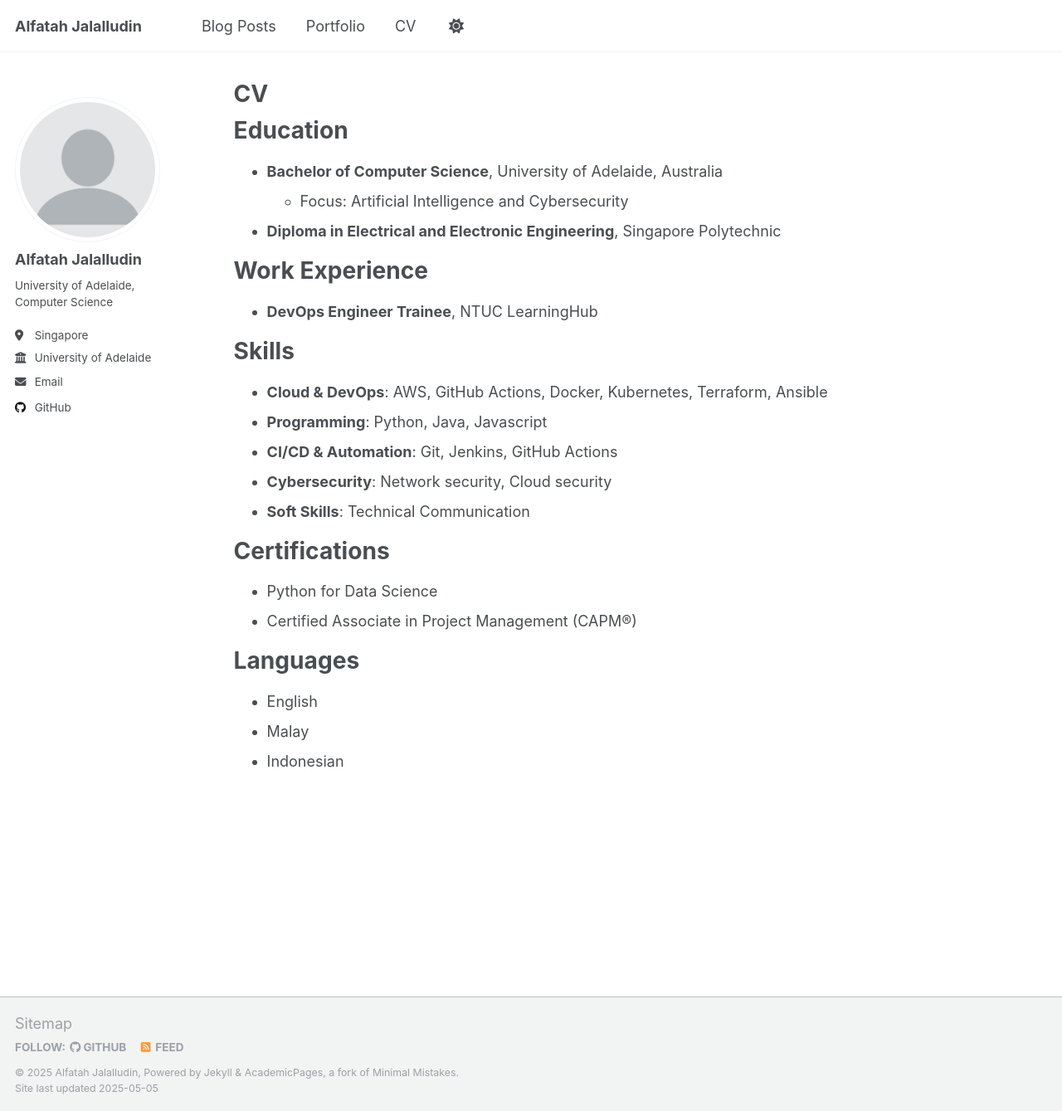
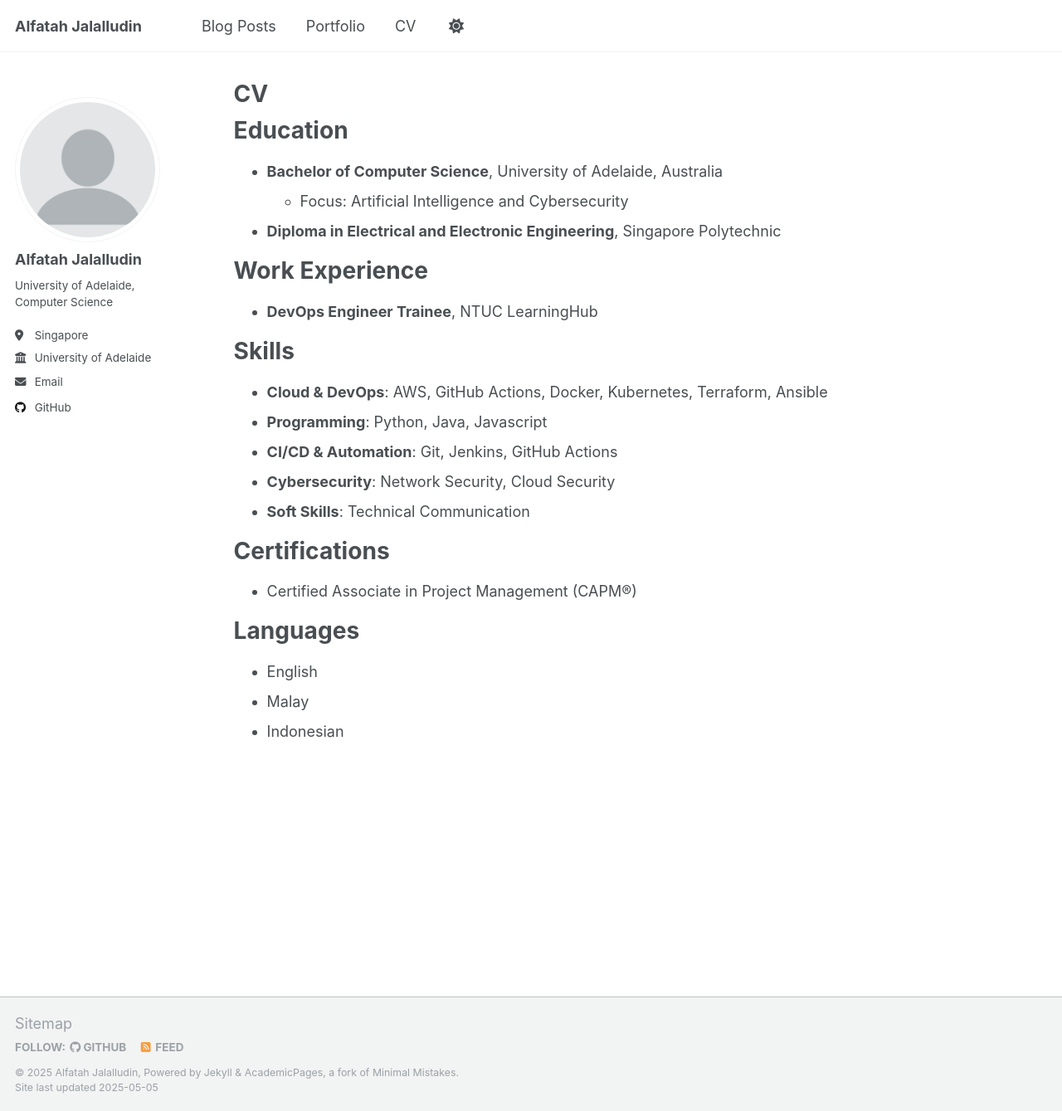
Before and after one commit to al-fatah/al-fatah.github.io, a Jekyll site: the page built from _pages/cv.md, in a window 1280 px wide and 1339 px high. Shown: the whole window at 83% size. Built offline with Jekyll 4.4.1, drawn with Linux system fonts in a browser that asks for light colours.

Commit message:
Update cv.md

```diff
--- a/_pages/cv.md
+++ b/_pages/cv.md
@@ -24,12 +24,11 @@ Skills
 * **Cloud & DevOps**: AWS, GitHub Actions, Docker, Kubernetes, Terraform, Ansible
 * **Programming**: Python, Java, Javascript
 * **CI/CD & Automation**: Git, Jenkins, GitHub Actions
-* **Cybersecurity**: Network security, Cloud security
+* **Cybersecurity**: Network Security, Cloud Security
 * **Soft Skills**: Technical Communication
 
 Certifications
 ======
-* Python for Data Science
 * Certified Associate in Project Management (CAPM®)
 
 Languages
```
